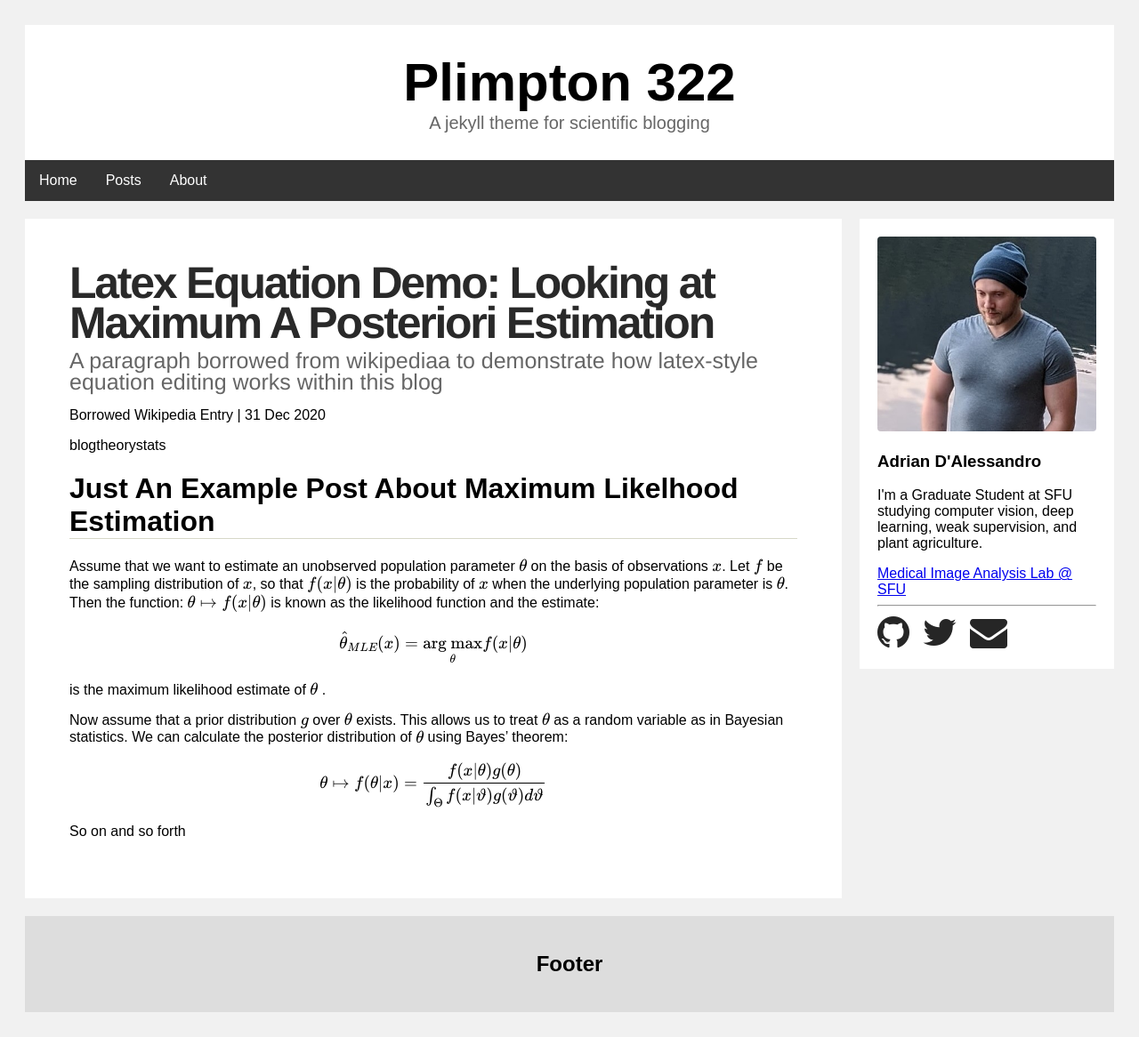
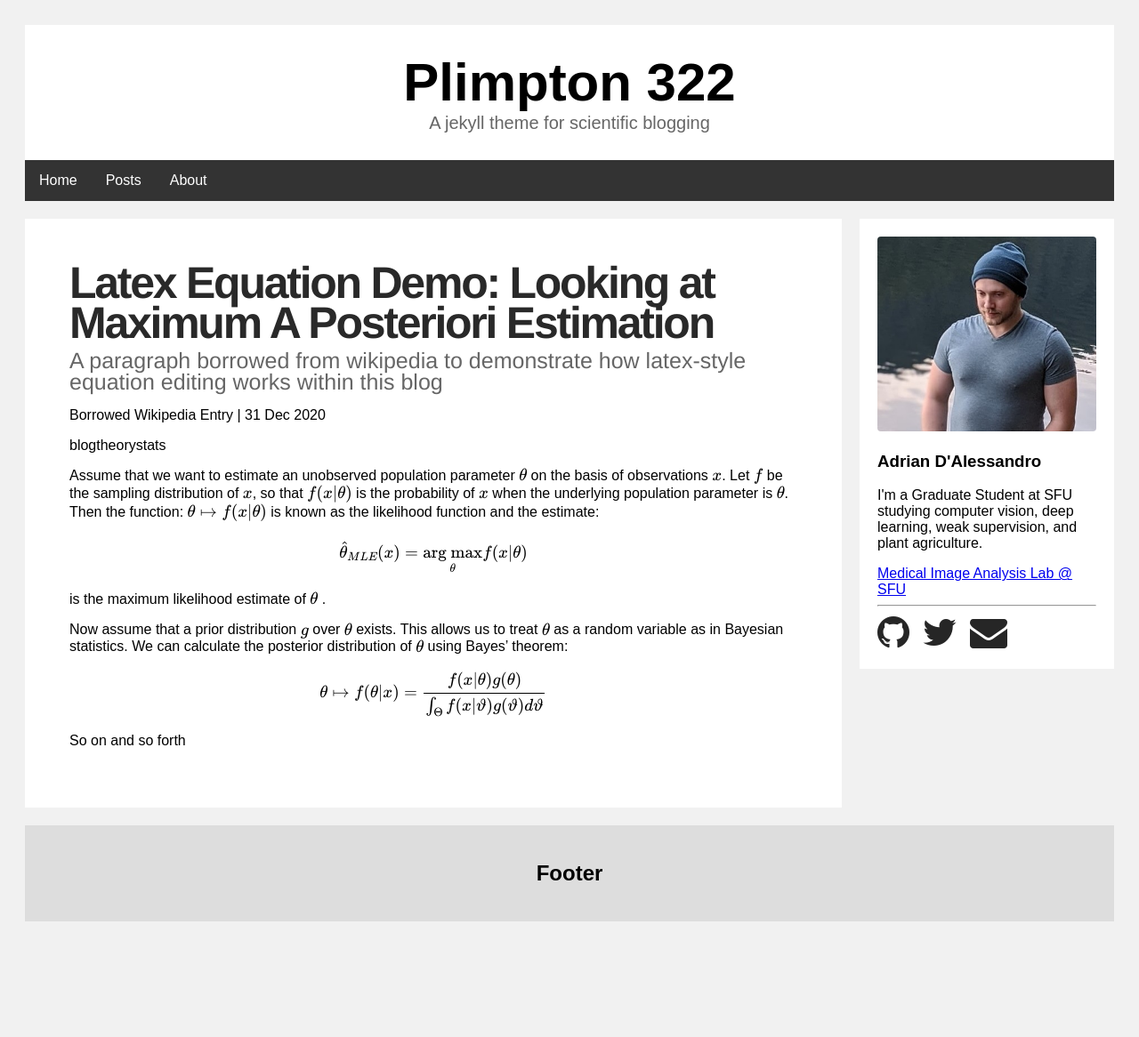
Before and after one commit to adrian-dalessandro/Plimpton322, a Jekyll site: the page built from _posts/2020-12-31-example-latex-math.md, in a window 1280 px wide. Shown: the whole page at 89% size. Built offline with Jekyll 4.4.1, drawn with Linux system fonts in a browser that asks for light colours; formulas are drawn with MathJax 3; after the commit the page ends 1064 px from its top, so only the background shows below that.

Commit message:
Update 2020-12-31-example-latex-math.md

```diff
--- a/_posts/2020-12-31-example-latex-math.md
+++ b/_posts/2020-12-31-example-latex-math.md
@@ -1,12 +1,11 @@
 ---
 layout: post
 title: "Latex Equation Demo: Looking at Maximum A Posteriori Estimation"
-tagline: "A paragraph borrowed from wikipediaa to demonstrate how latex-style equation editing works within this blog"
+tagline: "A paragraph borrowed from wikipedia to demonstrate how latex-style equation editing works within this blog"
 author: Borrowed Wikipedia Entry
 excerpt_separator: <!--more-->
 tags: blog theory stats
 ---
-# Just An Example Post About Maximum Likelhood Estimation
 Assume that we want to estimate an unobserved population parameter $$\theta$$ on the basis of observations $$x$$. Let $$f$$ be the sampling distribution of $$x$$, so that $$f(x|\theta)$$ is the probability of $$x$$ when the underlying population parameter is $$\theta$$. Then the function:
 <!--more-->
 $$\theta \mapsto f(x|\theta)$$ is known as the likelihood function and the estimate:
```
